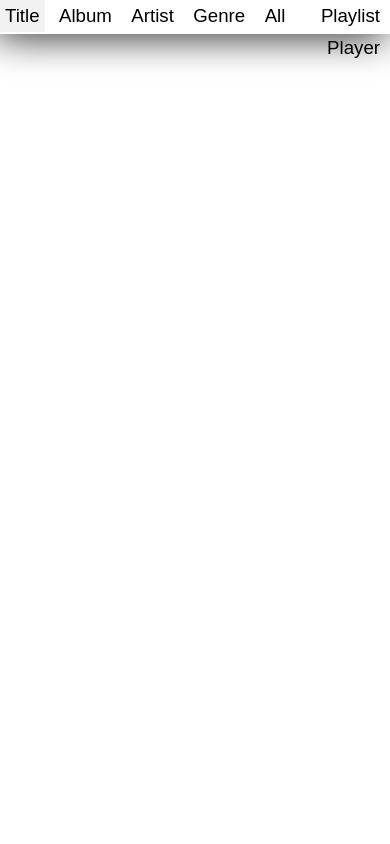
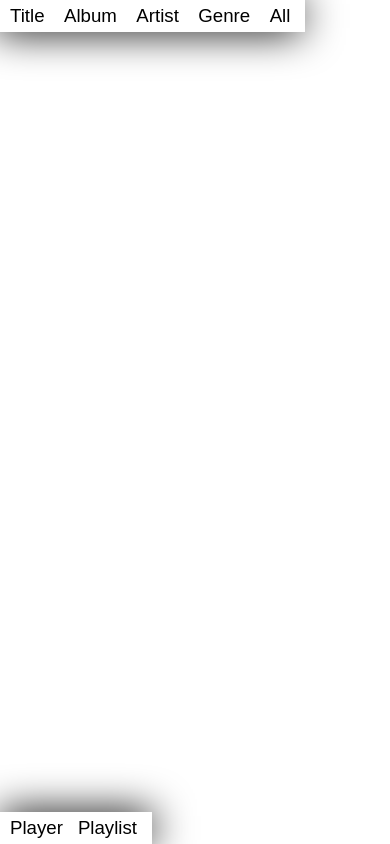
Before and after one commit to AjaniBilby/Dj-Radio, a website: page public/dj/library.html in a window 390 px wide. Drawn offline with Linux system fonts and the light colour scheme.

Commit message:
Made easier for mobile use

```diff
--- a/public/dj/library.html
+++ b/public/dj/library.html
@@ -65,12 +65,12 @@
     <style>
 
       #menu{
-        background-color: white;
-        height: 34px;
+        padding-left: 5px;
+        padding-right: 5px;
         position: fixed;
         top: 0px;
-        right: 0px;
         left: 0px;
+        background-color: white;
         box-shadow: -4px 0px 40px black;
       }
       #menu .button{
@@ -84,6 +84,28 @@
         transition: background-color 0.5s;
       }
       #menu .button:hover{
+        background-color: rgba(0,0,0,0.05);
+      }
+      #subMenu{
+        padding-left: 5px;
+        padding-right: 5px;
+        position: fixed;
+        bottom: 0px;
+        left: 0px;
+        background-color: white;
+        box-shadow: 0px 0px 40px black;
+      }
+      #subMenu .button{
+        display: inline-block;
+        font-family: arial, sans-serif;
+        font-size: 14pt;
+        padding: 5px;
+        margin-right: 5px;
+        cursor: pointer;
+        background-color: rgba(0,0,0,0);
+        transition: background-color 0.5s;
+      }
+      #subMenu .button:hover{
         background-color: rgba(0,0,0,0.05);
       }
 
@@ -864,10 +886,11 @@
       <div class="button" onclick="Show('genre')">Genre</div>
       <div class="button" onclick="Show('all')">All</div>
 
+      <!-- <div style="height: 1px; width: 100%; background-color: gray; margin-top: -2px;"></div> -->
+    </div>
+    <div id="subMenu">
       <div class="button" onclick="Show('playlist')" style="float:right">Playlist</div>
       <div class="button" onclick="location.pathname = '/'" style="float:right">Player</div>
-
-      <!-- <div style="height: 1px; width: 100%; background-color: gray; margin-top: -2px;"></div> -->
     </div>
     <div id="container">
       <div id="album"></div>
```
